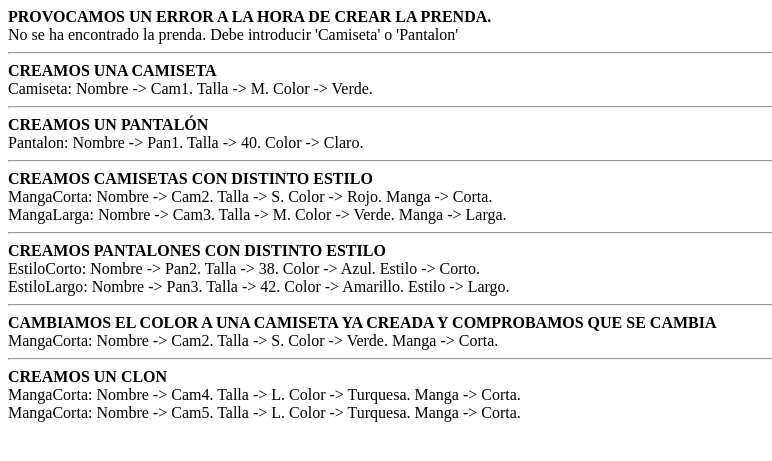
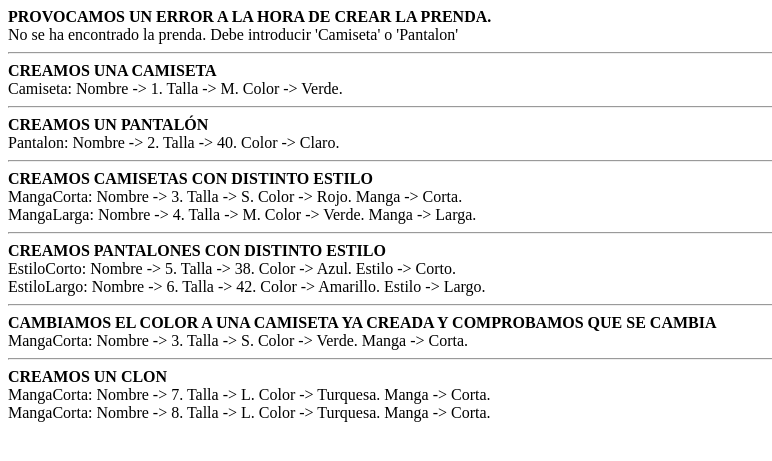
Before and after one commit to rodavi02/DesignPatterns, a PHP site: page /index.php in a window 1280 px wide. Shown: the top 461 px of the page, without its empty margins (0-772 px from the left). Run offline with PHP 8.4, Linux system fonts and the light colour scheme.

Commit message:
Add files via upload

```diff
--- a/factory.php
+++ b/factory.php
@@ -6,17 +6,18 @@
 <body>
 <?php
 class Prenda {
+	static public $ultimoNombre = 0;
 	protected $nombre;
 	protected $talla;
 	protected $color;
 	protected $estilo;
 
-	public static function crear($tipo, $nombre, $talla, $color, $estilo) {
+	public static function crear($tipo, $talla, $color, $estilo) {
 		switch ($tipo) {
 			case 'Camiseta':
-				return new Camiseta($nombre, $talla, $color, $estilo);
+				return new Camiseta($talla, $color, $estilo);
 			case 'Pantalon':
-				return new Pantalon($nombre, $talla, $color, $estilo);
+				return new Pantalon($talla, $color, $estilo);
 			default:
 				return ('No se ha encontrado la prenda. Debe introducir \'Camiseta\' o \'Pantalon\'<br>');
 		}
@@ -60,8 +61,9 @@ class Prenda {
 }
 
 	class Camiseta extends Prenda {
-		public function __construct($nombre, $talla, $color) {
-			$this->nombre=$nombre;
+		public function __construct($talla, $color) {
+			self::$ultimoNombre += 1;
+			$this->nombre=self::$ultimoNombre;
 			$this->talla=$talla;
 			$this->color=$color;
 		}
@@ -72,8 +74,8 @@ class Prenda {
 	}
 
 	class MangaCorta extends Camiseta {
-		public function __construct($nombre, $talla, $color) {
-			parent::__construct($nombre, $talla, $color);
+		public function __construct($talla, $color) {
+			parent::__construct($talla, $color);
 			$this->estilo='Corta';
 		}
 
@@ -82,13 +84,14 @@ class Prenda {
 		}
 
 		public function __clone() {
+			$this->nombre += 1;
 			$this->estilo='Corta';
 		}
 	}
 
 	class MangaLarga extends Camiseta {
-		public function __construct($nombre, $talla, $color) {
-			parent::__construct($nombre, $talla, $color);
+		public function __construct($talla, $color) {
+			parent::__construct($talla, $color);
 			$this->estilo='Larga';
 		}
 
@@ -97,13 +100,15 @@ class Prenda {
 		}
 
 		public function __clone() {
+			$this->nombre += 1;
 			$this->estilo='Larga';
 		}
 	}
 
 	class Pantalon extends Prenda {
-		public function __construct($nombre, $talla, $color) {
-			$this->nombre=$nombre;
+		public function __construct($talla, $color) {
+			self::$ultimoNombre += 1;
+			$this->nombre=self::$ultimoNombre;
 			$this->talla=$talla;
 			$this->color=$color;
 		}
@@ -114,8 +119,8 @@ class Prenda {
 	}
 
 	class EstiloCorto extends Pantalon {
-		public function __construct($nombre, $talla, $color) {
-			parent::__construct($nombre, $talla, $color);
+		public function __construct($talla, $color) {
+			parent::__construct($talla, $color);
 			$this->estilo='Corto';
 		}
 
@@ -124,13 +129,14 @@ class Prenda {
 		}
 
 		public function __clone() {
+			$this->nombre += 1;
 			$this->estilo='Corto';
 		}
 	}
 
 	class EstiloLargo extends Pantalon {
-		public function __construct($nombre, $talla, $color) {
-			parent::__construct($nombre, $talla, $color);
+		public function __construct($talla, $color) {
+			parent::__construct($talla, $color);
 			$this->estilo='Largo';
 		}
 
@@ -139,6 +145,7 @@ class Prenda {
 		}
 
 		public function __clone() {
+			$this->nombre += 1;
 			$this->estilo='Largo';
 		}
 	}
--- a/index.php
+++ b/index.php
@@ -14,25 +14,25 @@ class Index {
 		echo "<hr>";
 
 		echo "<strong>CREAMOS UNA CAMISETA</strong><BR>";
-		$camiseta1=Prenda::crear('Camiseta', 'Cam1', 'M', 'Verde', 'Corta');
+		$camiseta1=Prenda::crear('Camiseta', 'M', 'Verde', 'Corta');
 		echo $camiseta1;
 		echo "<hr>";
 
 		echo "<strong>CREAMOS UN PANTALÓN</strong><BR>";
-		$pantalon1=Prenda::crear('Pantalon', 'Pan1', '40', 'Claro', 'Vaquero');
+		$pantalon1=Prenda::crear('Pantalon', '40', 'Claro', 'Vaquero');
 		echo $pantalon1;
 		echo "<hr>";
 
 		echo "<strong>CREAMOS CAMISETAS CON DISTINTO ESTILO</strong><BR>";
-		$CamCorta=new MangaCorta('Cam2', 'S', 'Rojo');
-		$CamLarga=new MangaLarga('Cam3', 'M', 'Verde');
+		$CamCorta=new MangaCorta('S', 'Rojo');
+		$CamLarga=new MangaLarga('M', 'Verde');
 		echo $CamCorta;
 		echo $CamLarga;
 		echo "<hr>";
 
 		echo "<strong>CREAMOS PANTALONES CON DISTINTO ESTILO</strong><BR>";
-		$PanCorto=new EstiloCorto('Pan2', '38', 'Azul');
-		$PanLargo=new EstiloLargo('Pan3', '42', 'Amarillo');
+		$PanCorto=new EstiloCorto('38', 'Azul');
+		$PanLargo=new EstiloLargo('42', 'Amarillo');
 		echo $PanCorto;
 		echo $PanLargo;
 		echo "<hr>";
@@ -43,10 +43,9 @@ class Index {
 		echo "<hr>";
 
 		echo "<strong>CREAMOS UN CLON</strong><BR>";
-		$hola=new MangaCorta('Cam4', 'L', 'Turquesa');
+		$hola=new MangaCorta('L', 'Turquesa');
 		$hola2=clone $hola;
 		echo $hola;
-		$hola2->setNombre('Cam5');
 		echo $hola2;
 	}
 }
```
